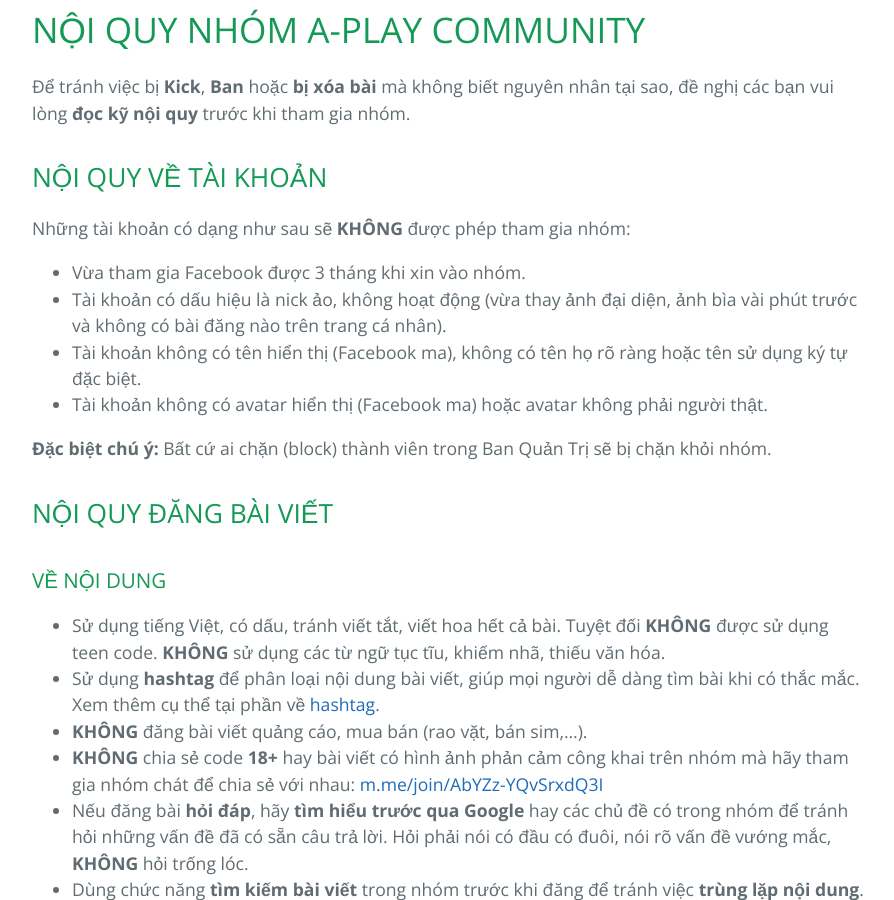
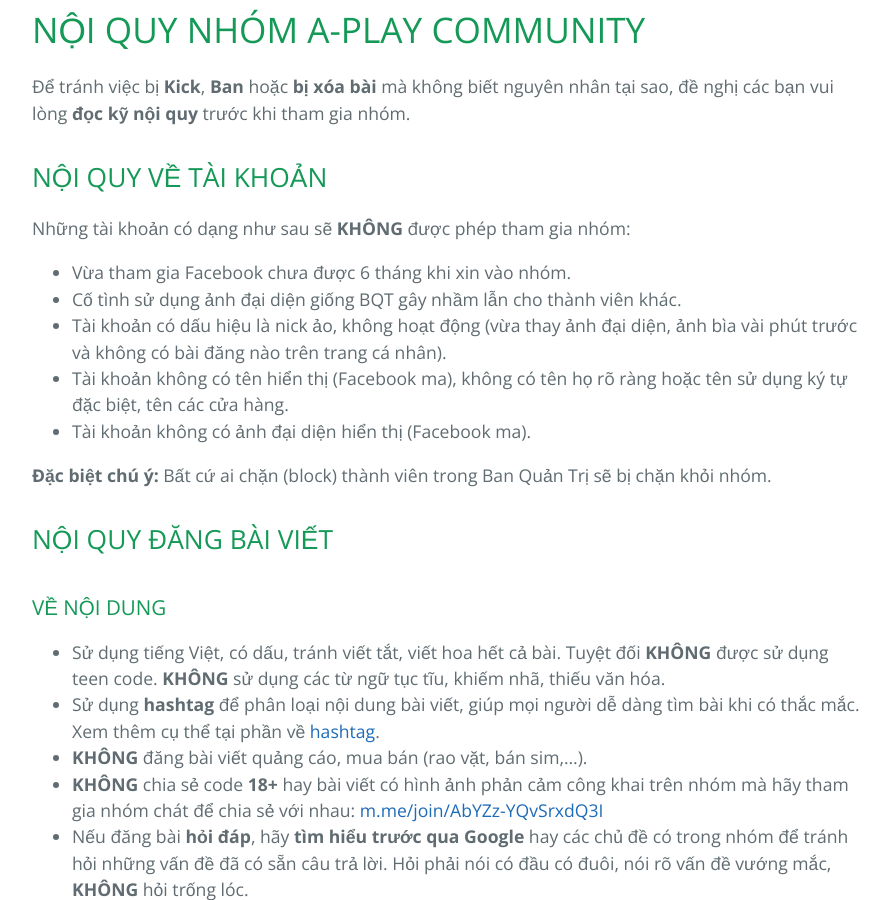
Before and after one commit to huuvinhvn/aplay, a Jekyll site: the page built from rules.md, in a window 1280 px wide and 900 px high, scrolled down 750 px. Shown: the whole window, without its empty margins (192-1086 px from the left). Built offline with Jekyll 4.4.1, drawn with Linux system fonts in a browser that asks for light colours; our own code applies the rules of GitHub Pages for plain Markdown files.

Commit message:
Update rules.md

```diff
--- a/rules.md
+++ b/rules.md
@@ -7,10 +7,11 @@
 ## NỘI QUY VỀ TÀI KHOẢN
 
 Những tài khoản có dạng như sau sẽ **KHÔNG** được phép tham gia nhóm:
-- Vừa tham gia Facebook được 3 tháng khi xin vào nhóm.
+- Vừa tham gia Facebook chưa được 6 tháng khi xin vào nhóm.
+- Cố tình sử dụng ảnh đại diện giống BQT gây nhầm lẫn cho thành viên khác.
 - Tài khoản có dấu hiệu là nick ảo, không hoạt động (vừa thay ảnh đại diện, ảnh bìa vài phút trước và không có bài đăng nào trên trang cá nhân).
-- Tài khoản không có tên hiển thị (Facebook ma), không có tên họ rõ ràng hoặc tên sử dụng ký tự đặc biệt.
--  Tài khoản không có avatar hiển thị (Facebook ma) hoặc avatar không phải người thật.
+- Tài khoản không có tên hiển thị (Facebook ma), không có tên họ rõ ràng hoặc tên sử dụng ký tự đặc biệt, tên các cửa hàng.
+-  Tài khoản không có ảnh đại diện hiển thị (Facebook ma).
 
 **Đặc biệt chú ý:** Bất cứ ai chặn (block) thành viên trong Ban Quản Trị sẽ bị chặn khỏi nhóm.
 
```
